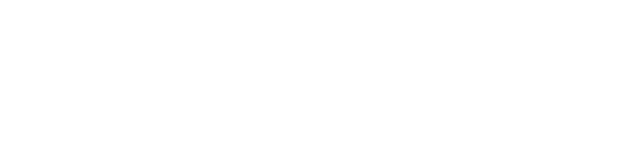
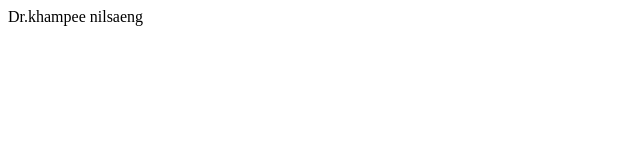
Before and after one commit to khampee/umt, a plain HTML site: page index.html in a window 1280 px wide. Shown: the whole page, without its empty margins (0-640 px from the left). Drawn offline with Linux system fonts and the light colour scheme.

Commit message:
update insert name
insert name

```diff
--- a/index.html
+++ b/index.html
@@ -7,6 +7,6 @@
     <title>Document</title>
 </head>
 <body>
-
+    Dr.khampee nilsaeng
 </body>
 </html>
```
